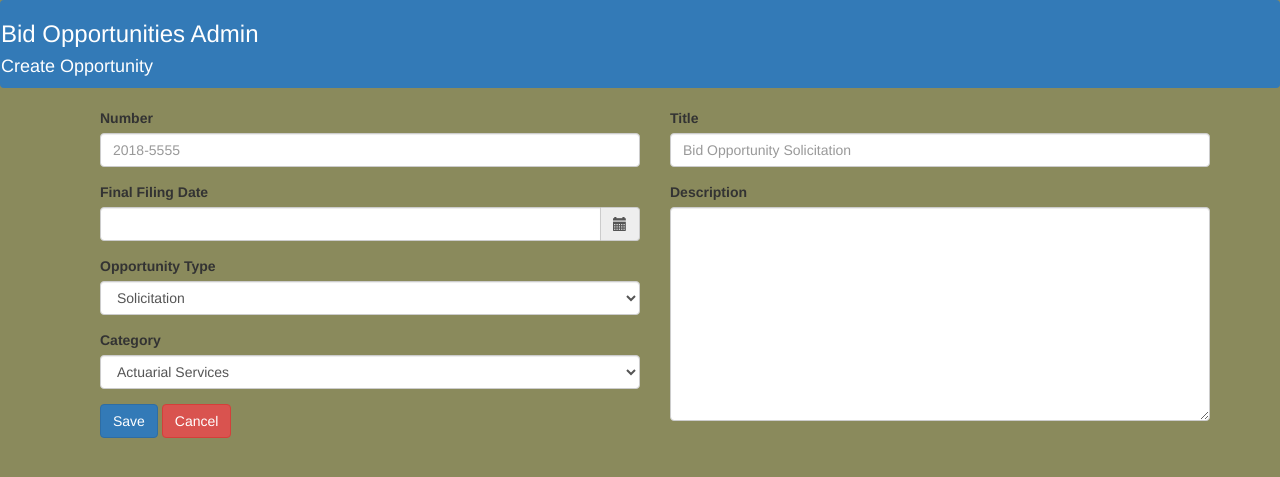
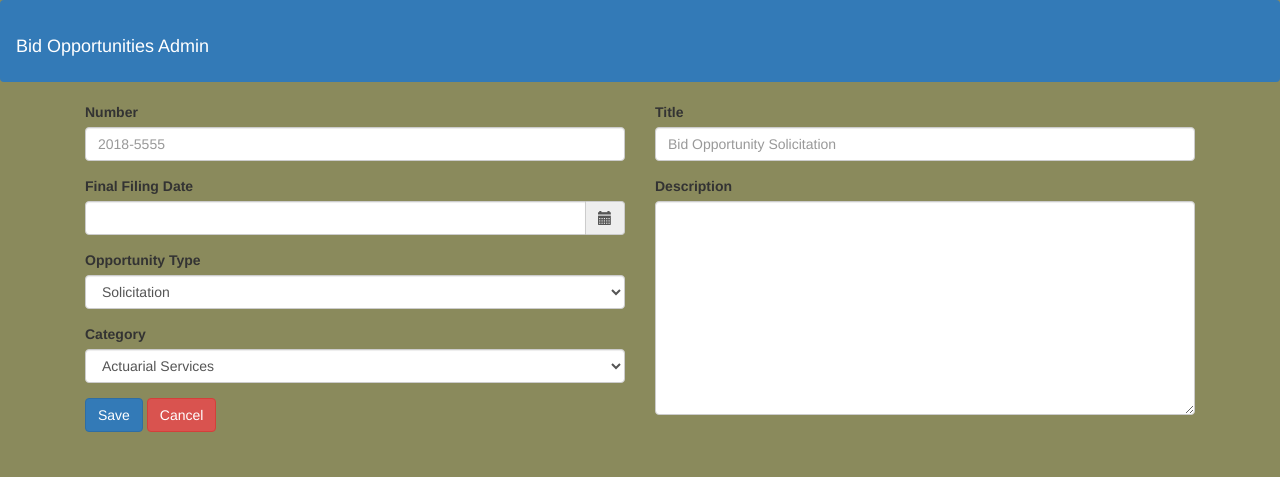
Before and after one commit to TeamBAT/BidOpps, a PHP site: page /propose.php in a window 1280 px wide. Shown: the top 477 px of the page. Run offline with PHP 8.4, Linux system fonts and the light colour scheme; some libraries are stand-ins or nearby versions.

Commit message:
new feature

```diff
--- a/home.php
+++ b/home.php
@@ -41,7 +41,7 @@
        <h2>Solicitation</h2>
        </div>
        <div class="col pt-2" >
-       <button type="button" class="btn btn-success float-right" >Add Solicitation</button>
+       <a href="propose.php" class="btn btn-success float-right" >Add Solicitation</a>
        </div>
       </div>
     </div>
--- a/propose.php
+++ b/propose.php
@@ -18,21 +18,21 @@
 <script src="http://cdn.rawgit.com/Eonasdan/bootstrap-datetimepicker/a549aa8780dbda16f6cff545aeabc3d71073911e/src/js/bootstrap-datetimepicker.js"></script>
 
 <link href="https://maxcdn.bootstrapcdn.com/bootstrap/3.3.5/css/bootstrap.min.css" rel="stylesheet"/>
-
 <link href="http://cdn.rawgit.com/Eonasdan/bootstrap-datetimepicker/a549aa8780dbda16f6cff545aeabc3d71073911e/build/css/bootstrap-datetimepicker.css" rel="stylesheet"/>
 
   </head>
 
   <body style="background: #8a8a5c">
+  <?php   session_start(); ?>
+    <nav class="navbar navbar-dark bg-primary fixed-top">
 
-    <nav class="navbar navbar-dark bg-primary fixed-top">
-      <h3 style="color:#ffff">Bid Opportunities Admin</h3>
-      <h4>Create Opportunity</h4>
+	     <h3 class="navbar-brand">Bid Opportunities Admin</h3>
+
     </nav>
 
     <main role="main" class="container">
 
-    <div class="container">
+
     <form class="needs-validation" action="action/submitOpportunity.php" method="POST">
         <div class='col-sm-6'>
 			<div class="form-group">
@@ -87,7 +87,7 @@
 		</div>
 
     </form>
-	</div>
+
 
     </main><!-- /.container -->
 
```
